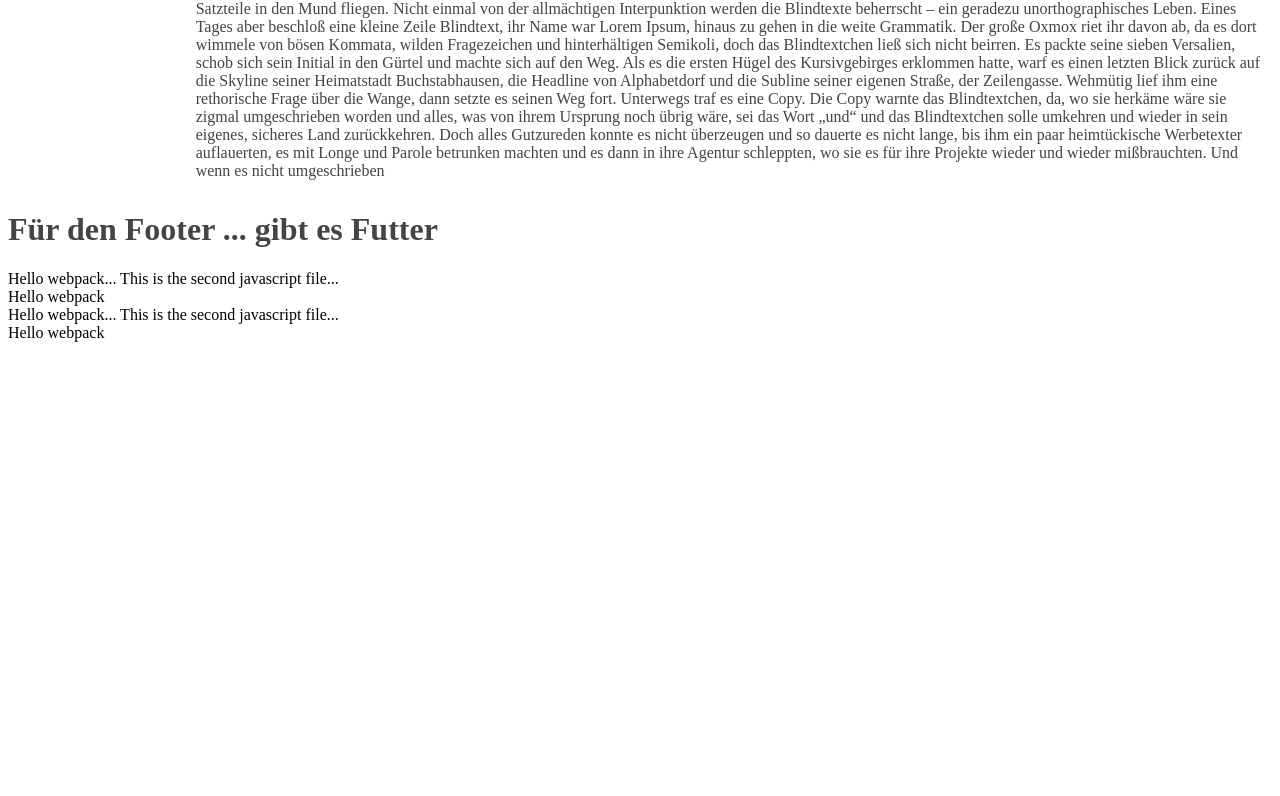
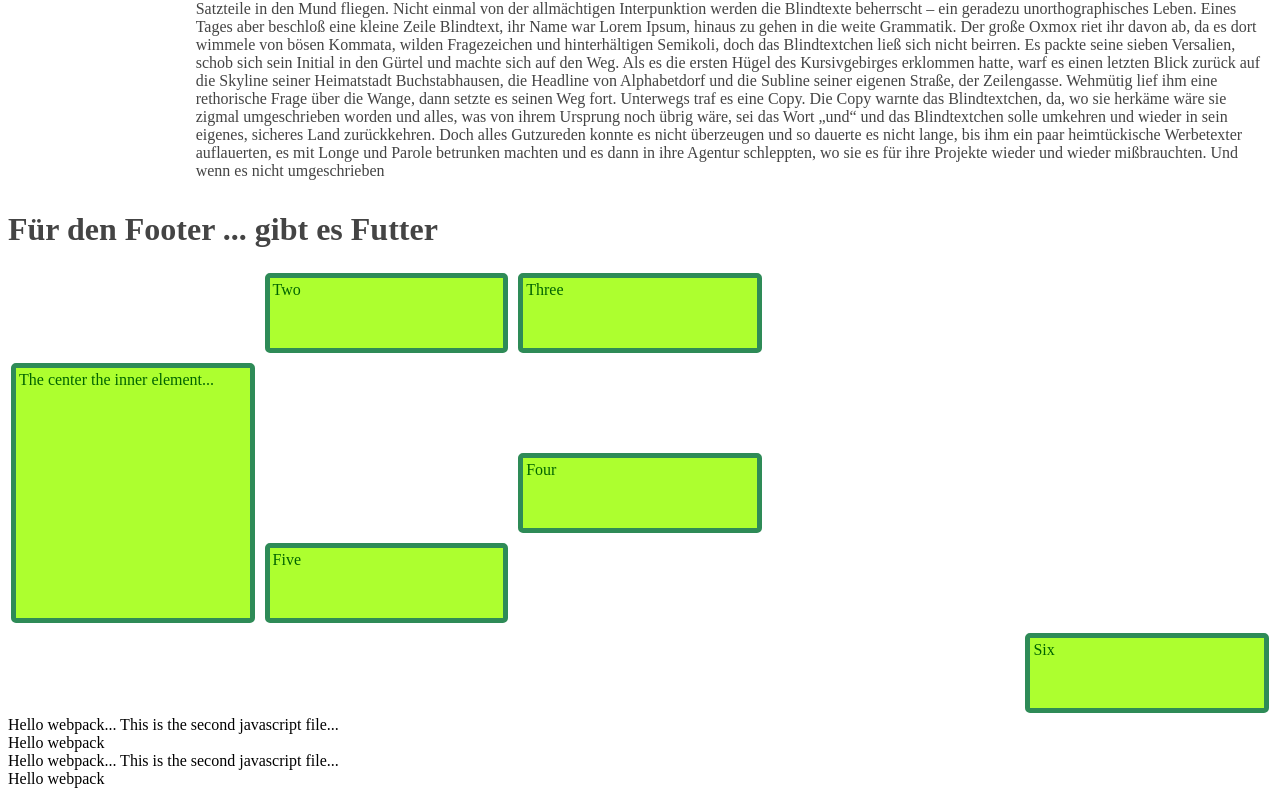
Before and after one commit to gluehloch/html-css-lab, a website built with webpack: page grid/index.html in a window 1280 px wide. Shown: the part 394-1190 px from the top of the page. Before the commit the page ends 800 px from the top, so only its background shows below. Built offline with nearby package versions, Linux system fonts and the light colour scheme.

Commit message:
Adding another grid example.

```diff
--- a/grid/index.html
+++ b/grid/index.html
@@ -4,6 +4,7 @@
         <meta charset="utf-8" />
         <title>CSS Examples</title>
         <link href="./style.css" rel="stylesheet" />
+        <link href="./src/style.css" rel="stylesheet" />
     </head>
     <body>
         <div class="main-layout">
@@ -55,6 +56,18 @@
                 <h2>Sidebar linke Seite. Vielleicht noch zum ein aus ausklappen?</h2>
             </div>
         </div>
+        <div class="wrapper">
+            <div class="one">
+              <div>
+                The center the inner element...
+              </div>
+            </div>
+            <div class="two">Two</div>
+            <div class="three">Three</div>
+            <div class="four">Four</div>
+            <div class="five">Five</div>
+            <div class="six">Six</div>
+        </div>
         <script type="module">
             import {} from "./dist/main.js";
         </script>
--- /dev/null
+++ b/grid/src/style.css
@@ -0,0 +1,55 @@
+* {
+    box-sizing: border-box;
+}
+
+.wrapper {
+    max-width: 400em;
+    margin: 3px;
+}
+
+.wrapper>div {
+    border: 5px solid seagreen;
+    border-radius: 5px;
+    background-color: greenyellow;
+    padding: 3px;
+    color: darkgreen;
+}
+
+.wrapper {
+    display: grid;
+    grid-template-columns: repeat(5, 1fr);
+    gap: 10px;
+    grid-auto-rows: minmax(80px, auto);
+    justify-content: center;
+    align-content: center;
+}
+
+.one {
+    grid-column: 1;
+    grid-row: 2 / 5;
+}
+
+.two {
+    grid-column: 2;
+    grid-row: 1;
+}
+
+.three {
+    grid-column: 3;
+    grid-row: 1;
+}
+
+.four {
+    grid-column: 3;
+    grid-row: 3;
+}
+
+.five {
+    grid-column: 2;
+    grid-row: 4;
+}
+
+.six {
+    grid-column: 5;
+    grid-row: 5;
+}
```
